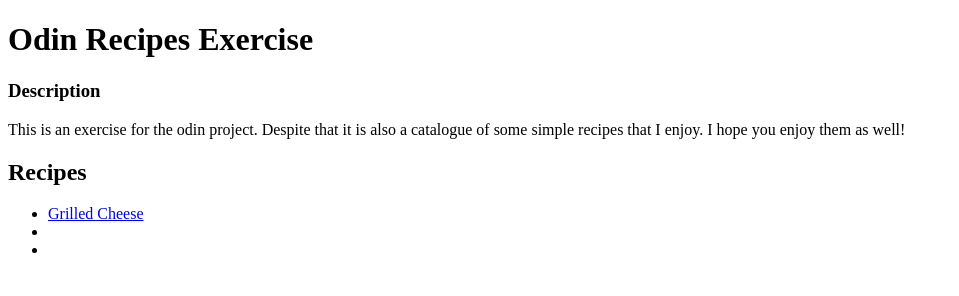
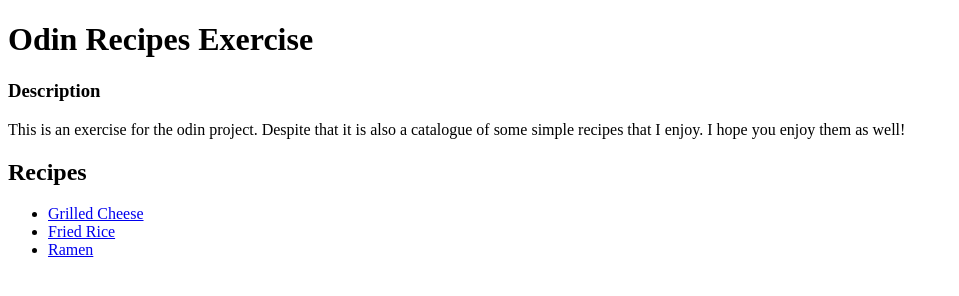
Before and after one commit to DrNanoRam/odin-recipes, a plain HTML site: page index.html in a window 1280 px wide. Shown: the whole page, without its empty margins (0-959 px from the left). Drawn offline with Linux system fonts and the light colour scheme.

Commit message:
Added two more recipe links for fried rice and ramen

```diff
--- a/index.html
+++ b/index.html
@@ -12,8 +12,8 @@
 <h2> Recipes </h2>
     <ul>
        <li> <a href="./recipes/grilled-cheese.html"> Grilled Cheese </a> </li>
-        <li></li>
-        <li></li>
+        <li> <a href="./recipes/fried-rice.html">Fried Rice</a></li>
+        <li><a href="./recipes/ramen.html">Ramen</a></li>
     </ul>
 </body>
 </html>
```
